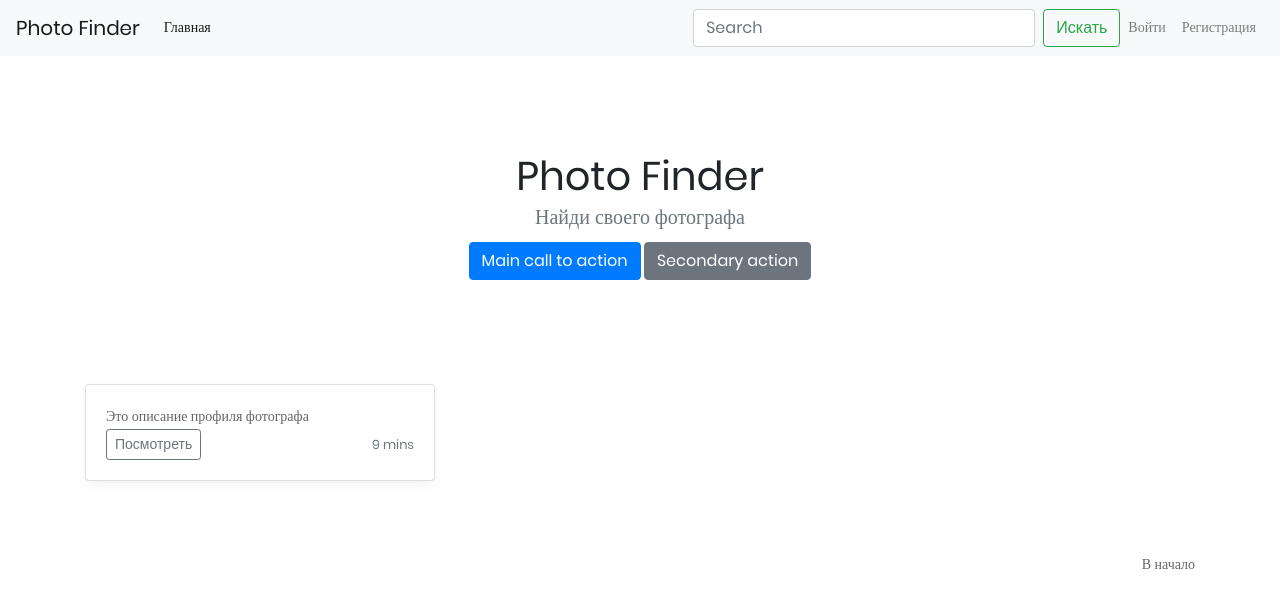
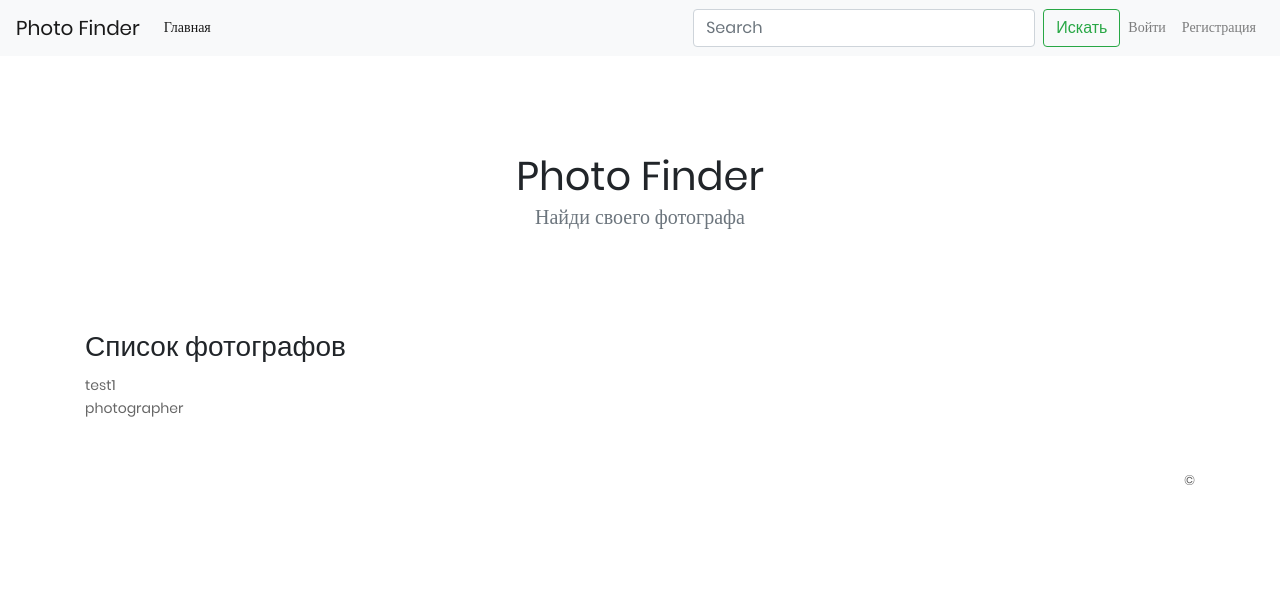
Before and after one commit to e-makusheva/photo_finder, a Flask app: page / in a window 1280 px wide. Shown: the top 608 px of the page. Run offline with Flask 2, Linux system fonts and the light colour scheme; data comes from the database, SQL or seed files in the repository; some libraries are stand-ins or nearby versions.

Commit message:
готова главная страница

```diff
--- a/photo_app/main/models.py
+++ b/photo_app/main/models.py
@@ -7,7 +7,6 @@ class News(db.Model):
         id = db.Column(db.Integer, primary_key=True)
         title = db.Column(db.String, nullable=False)
         url = db.Column(db.String, unique=True, nullable=False)
-        published = db.Column(db.DateTime, nullable=False)
         text = db.Column(db.Text, nullable=True)
 
         def __repr__(self):
--- a/photo_app/main/views.py
+++ b/photo_app/main/views.py
@@ -8,5 +8,5 @@ blueprint = Blueprint('main_page', __name__)
 @blueprint.route('/')
 def index():
     title = 'Photo Finder'
-    profile_list = User.query.filter(User.roles == 'photographer').all
-    return render_template('index.html', page_title=title)
+    profile_list = User.query.filter(User.roles == 'photographer').all()
+    return render_template('index.html', page_title=title, profile_list=profile_list)
--- a/photo_app/templates/index.html
+++ b/photo_app/templates/index.html
@@ -6,7 +6,7 @@
     <meta name="viewport" content="width=device-width, initial-scale=1, shrink-to-fit=no">
     <link rel="icon" href="../static/Index/docs/4.0/assets/img/favicons/favicon.ico">
 
-    <title>Photo Finder</title>
+    <title>{{ page_title }}</title>
 
     <link rel="canonical" href="https://getbootstrap.com/docs/4.0/examples/album/">
 
@@ -29,11 +29,9 @@
     <main role="main">
       <section class="jumbotron text-center">
         <div class="container">
-          <h1 class="jumbotron-heading">Photo Finder</h1>
+          <h1 class="jumbotron-heading">{{ page_title }}</h1>
           <p class="lead text-muted">Найди своего фотографа</p>
           <p>
-            <a href="#" class="btn btn-primary my-2">Main call to action</a>
-            <a href="#" class="btn btn-secondary my-2">Secondary action</a>
           </p>
         </div>
       </section>
@@ -42,21 +40,11 @@
         <div class="container">
           <div class="row">
             <div class="col-md-4">
-              <div class="card mb-4 box-shadow">
-                <div class="card-body">
+                  <h3>Список фотографов</h3>
                   {% for user in profile_list %}
-                  <h3>{{ user.username }}</h3>
-
+                  <h3><a href="">{{ user.username }}</a></h3>
+                  <p> {{ user.roles }} </p>
                   {% endfor %}
-                  <p class="card-text">Это описание профиля фотографа</p>
-                  <div class="d-flex justify-content-between align-items-center">
-                    <div class="btn-group">
-                      <button type="button" class="btn btn-sm btn-outline-secondary">Посмотреть</button>
-                    </div>
-                    <small class="text-muted">9 mins</small>
-                  </div>
-                </div>
-              </div>
             </div>
                   </div>
                 </div>
@@ -71,7 +59,7 @@
     <footer class="text-muted">
       <div class="container">
         <p class="float-right">
-          <a href="#">В начало</a>
+          ©
         </p>
     </footer>
 
```
